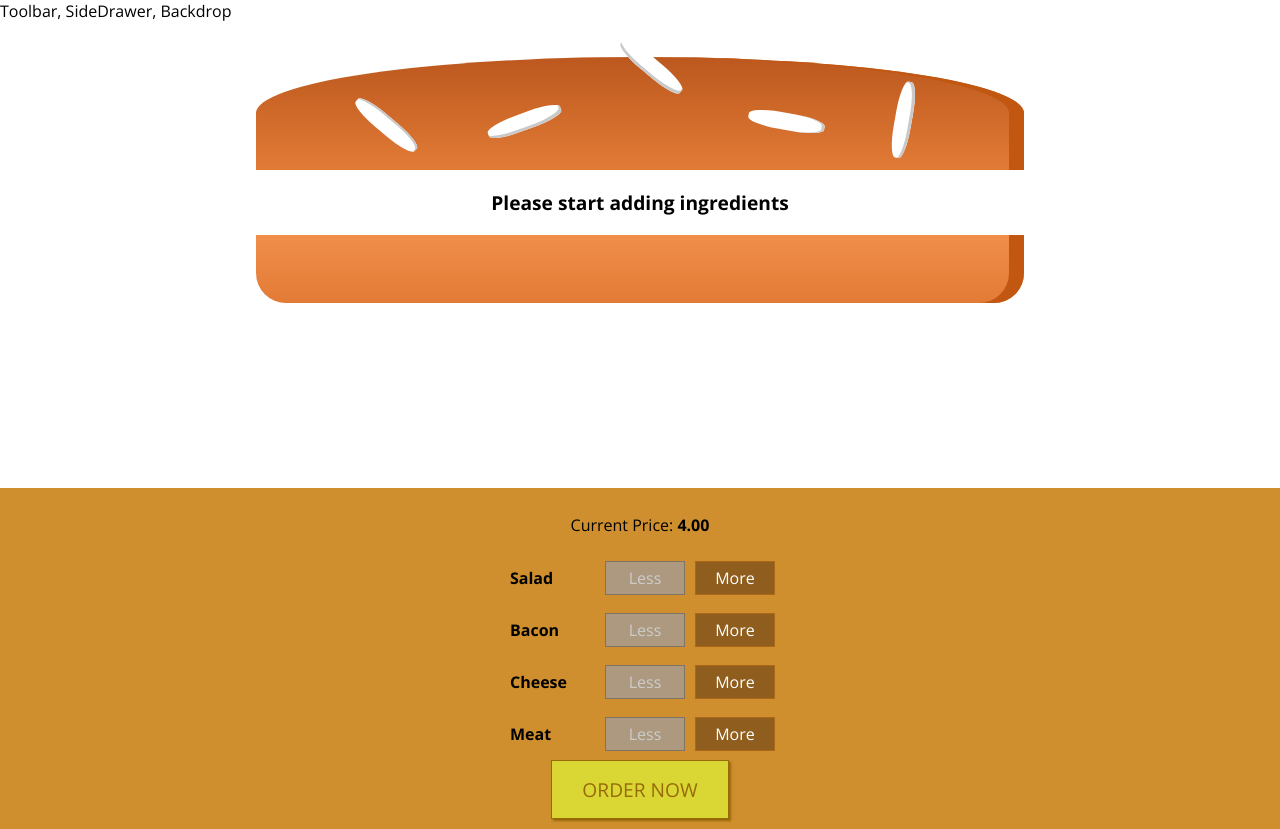
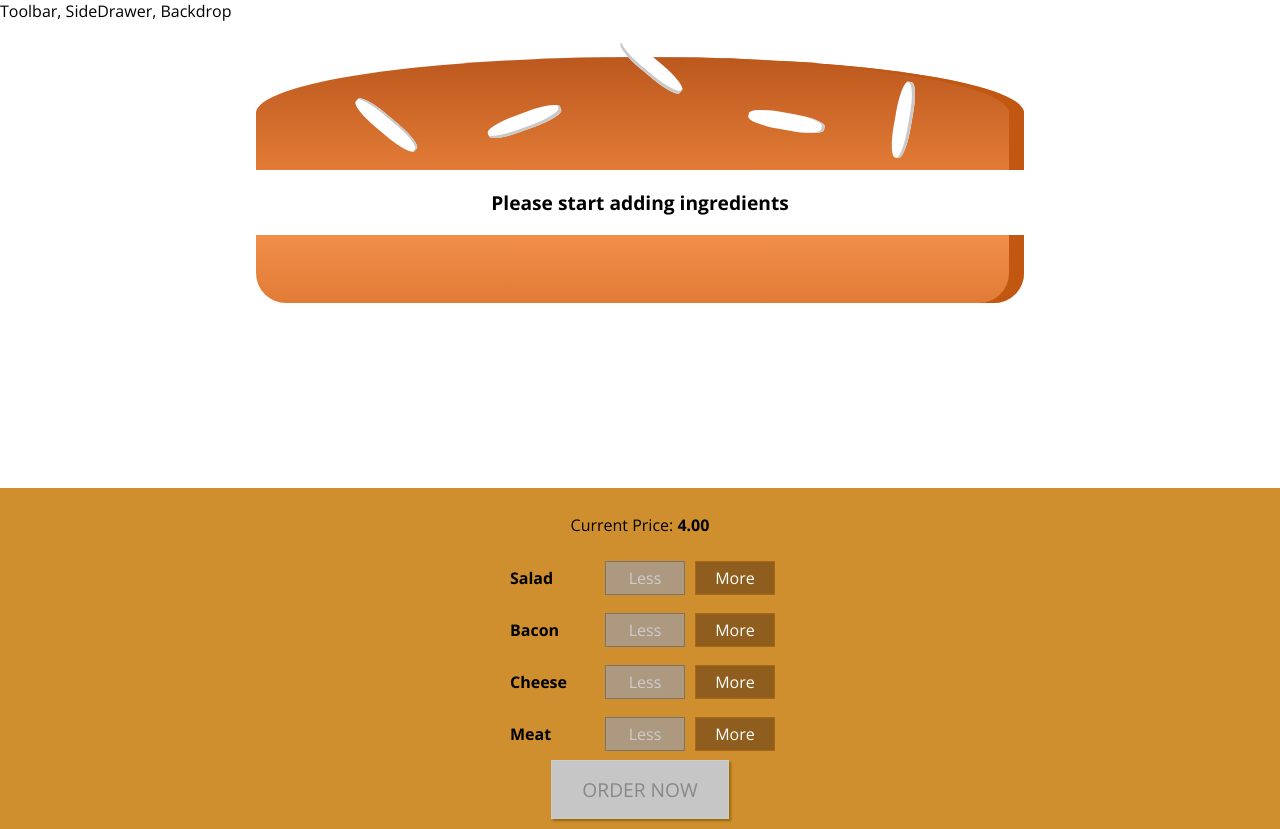
Before and after one commit to rivermanvr/burgerbld_app, a React app: page / in a window 1280 px wide. Built offline with nearby package versions, Linux system fonts and the light colour scheme.

Commit message:
order button ..disabled

```diff
--- a/src/components/Burger/BuildControls/BuildControls.js
+++ b/src/components/Burger/BuildControls/BuildControls.js
@@ -21,7 +21,9 @@ const buildControls = (props) => (
         removed={ () => props.ingredientRemoved(ctrl.type) }
         disabled = { props.disabled[ctrl.type] } />
     )) }
-    <button className={ classes.OrderButton }>ORDER NOW</button>
+    <button
+      className={ classes.OrderButton }
+      disabled={ props.purchasable }>ORDER NOW</button>
   </div>
 );
 
--- a/src/containers/BurgerBuilder/BurgerBuilder.js
+++ b/src/containers/BurgerBuilder/BurgerBuilder.js
@@ -73,6 +73,7 @@ class BurgerBuilder extends Component {
           ingredientAdded={ this.addIngredientHandler }
           ingredientRemoved={ this.removeIngredientHandler }
           disabled={ disabledInfo }
+          purchasable={ !this.state.purchasable }
           price={ this.state.totalPrice } />
       </Aux>
     );
```
